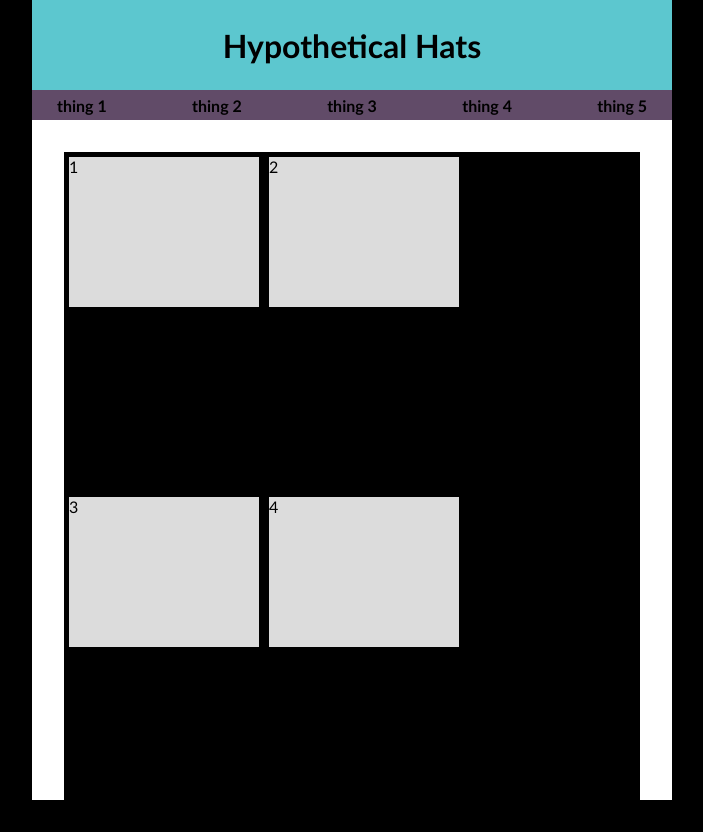
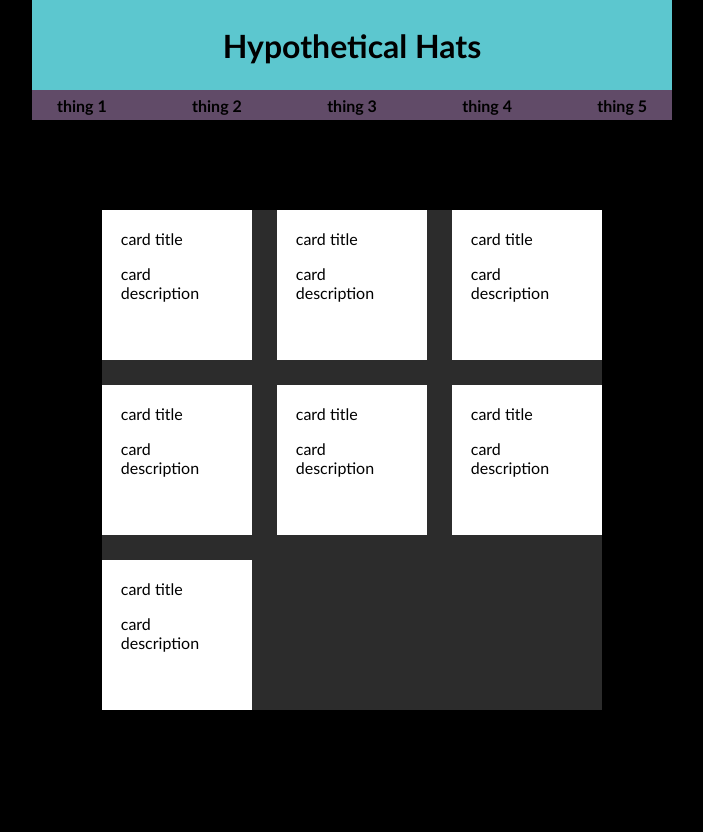
Before and after one commit to jzcdx/ecommerce, a Flask app: page / in a window 1280 px wide. Shown: the whole page, without its empty margins (288-991 px from the left). After the commit the page ends 710 px from the top, so only its background shows below. Run offline with Flask 2, Linux system fonts and the light colour scheme.

Commit message:
figured out that padding isn't factored into width

```diff
--- a/static/css/index.css
+++ b/static/css/index.css
@@ -10,6 +10,12 @@ body {
     font-family:'Trebuchet MS', 'Lucida Sans Unicode', 'Lucida Grande', 'Lucida Sans', Arial, sans-serif;
 
     background-color:black;
+
+
+}
+
+body::-webkit-scrollbar {
+  display: none;
 }
 
 .master-container {
@@ -34,6 +40,7 @@ body {
 
     background-color:#614b68;
     display:flex;
+
 }
 
 .navbar {
@@ -62,7 +69,17 @@ body {
 }
 
 
+.items-container {
+    background-color:black;
+    width:100%;
+    height:100%;
 
+
+    display:flex;
+    flex-wrap:wrap;
+    justify-content:center;
+    align-items:center;
+}
 
 .main-area {
     width:100%;
@@ -70,23 +87,134 @@ body {
     background-color:white;
 
     display:flex;
-    justify-content:center;
+
+
 }
 
-.items-container {
-    background-color:black;
-    width:90%;
-    height:100%;
 
-    margin-top:5%;
 
-    display:flex;
-    flex-wrap:wrap;
+
+
+/*615 total*/
+/*
+50px padding on either end (1000px)
+
+515px left
+20 gaps (40px)
+
+450
+40
+100
+590
+*/
+.grid {
+    display: flex;
+    flex-wrap: wrap;
+    justify-content:flex-start;
+    /*flex-direction:row;*/
+    gap: 25px;
+    padding: 0px;
+    /*top gap width worth of background*/
+
+    /*max-width:800px;*/ /* the addition of 100px allows for one gap width of background on either side 62.5vw is the actual size of the box*/
+    /*min-width: calc(450px + 50px + 100px);*/
+    max-width: calc(450px + 50px);
+    /*flex-basis: calc(450px + 50px);*/ /*don't add padding to this*/
+    flex-shrink: 1;
+
+    -ms-overflow-style: none; /* for Internet Explorer, Edge */
+    scrollbar-width: none; /* for Firefox */
+    overflow-y: scroll;
+
+    background-color: rgb(44, 44, 44);
 }
 
 .card {
-    background-color:gainsboro;
-    min-width:33%;
-    height:150px;
-    margin:5px;
+    background-color: white;
+
+    height: 150px;
+    width: 150px;
+
+    display: flex;
+    justify-content: center; /*horizontal alignment*/
+    align-items: center; /*vertical alignment*/
 }
+
+.cell { /*inner card structure/style*/
+    width: 75%;
+    height: 75%;
+
+    display:flex;
+    flex-direction:column;
+    justify-content:flex-start;
+
+
+    -ms-overflow-style: none; /* for Internet Explorer, Edge */
+    scrollbar-width: none; /* for Firefox */
+    overflow-y: scroll;
+    padding:12.5%;
+}
+
+
+
+/*
+.grid {
+    width: calc(100%);
+    display: flex;
+    flex-wrap: wrap;
+    justify-content: flex-start;
+    gap:5px;
+
+    -ms-overflow-style: none;
+    scrollbar-width: none;
+    overflow-y: scroll;
+
+    background-color: rgb(44, 44, 44);
+}
+
+.card {
+    outline: solid;
+    background-color: white;
+
+    max-height: 200px;
+    width: 200px;
+
+    display: flex;
+    justify-content: center;
+    align-items: center;
+
+    padding: 0%;
+    flex-basis: calc(33% - 10px);
+}
+
+
+
+
+
+.cell {
+    width: 75%;
+    height: 75%;
+
+    display:flex;
+    flex-direction:column;
+    justify-content:flex-start;
+
+
+    -ms-overflow-style: none;
+    scrollbar-width: none;
+    overflow-y: scroll;
+    padding: 12.5%;
+}
+*/
+
+
+
+
+
+.grid::-webkit-scrollbar {
+    display: none; /* for Chrome, Safari, and Opera */
+}
+
+.cell::-webkit-scrollbar {
+    display: none; /* for Chrome, Safari, and Opera */
+}
--- a/templates/index.html
+++ b/templates/index.html
@@ -23,12 +23,32 @@
                     </ul>
                 </div>
             </div>
+
+
+
             <div class="main-area">
                 <div class="items-container">
-                    <div class="card">1</div>
-                    <div class="card">2</div>
-                    <div class="card">3</div>
-                    <div class="card">4</div>
+                    <div class="grid">
+                        <div class="card"><div class="cell">
+                            <label class="card_name">card title</label><p>card description</p>
+                        </div></div>
+
+                        <div class="card"><div class="cell"><label class="card_name">card title</label><p>card description</p></div></div>
+                        <div class="card"><div class="cell"><label class="card_name">card title</label><p>card description</p></div></div>
+
+                        <div class="card"><div class="cell"><label class="card_name">card title</label><p>card description</p></div></div>
+                        <div class="card"><div class="cell"><label class="card_name">card title</label><p>card description</p></div></div>
+
+
+                        <div class="card"><div class="cell"><label class="card_name">card title</label><p>card description</p></div></div>
+                        <div class="card"><div class="cell"><label class="card_name">card title</label><p>card description</p></div></div>
+                        <!--
+                        <div class="card"><div class="cell"><label class="card_name">card title</label><p>card description</p></div></div>
+                        <div class="card"><div class="cell"><label class="card_name">card title</label><p>card description</p></div></div>
+                        <div class="card"><div class="cell"><label class="card_name">card title</label><p>card description</p></div></div>
+                        <div class="card"><div class="cell"><label class="card_name">card title</label><p>card description</p></div></div>
+                        -->
+                    </div>
                 </div>
             </div>
         </div>
```
Also changed, not shown: 1 other file.
